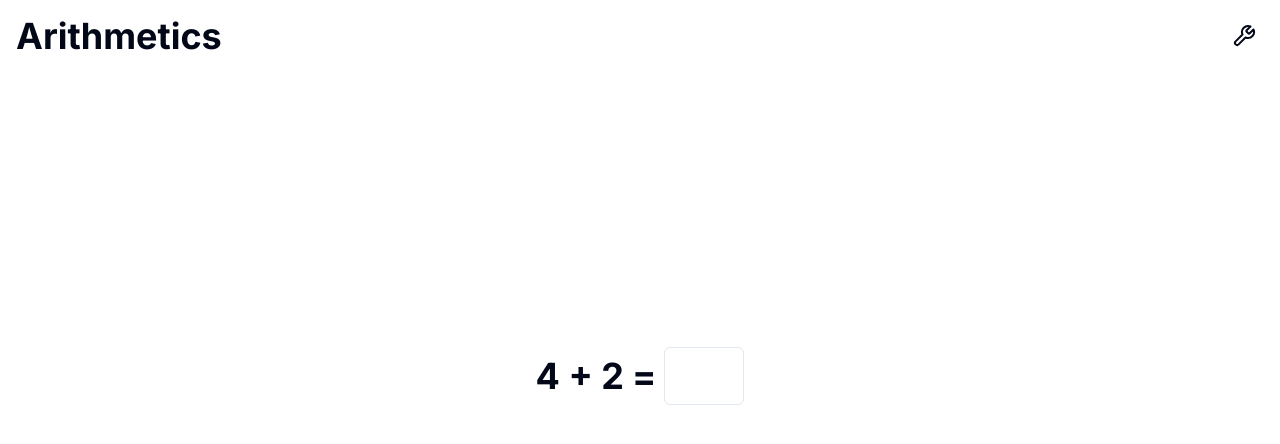
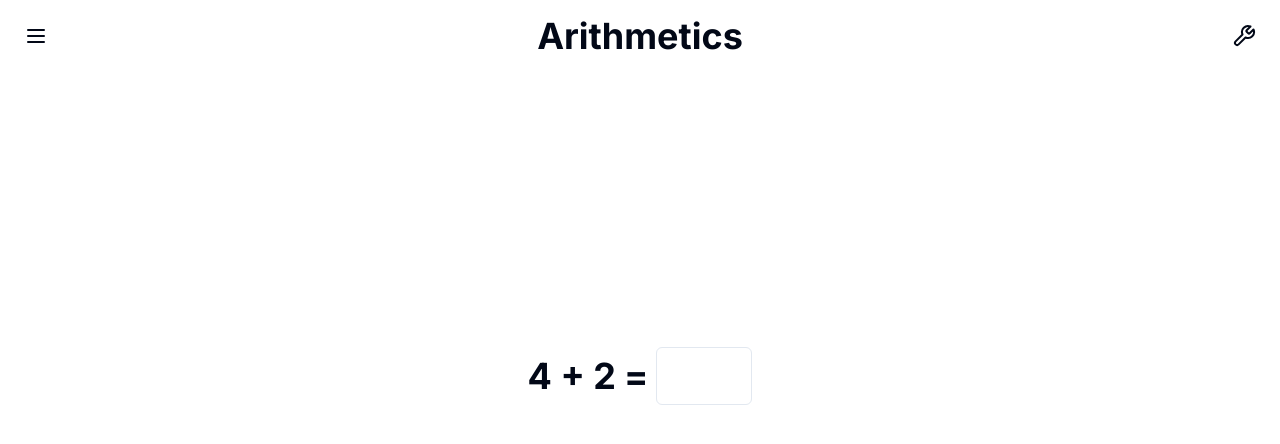
Before and after one commit to sonnyding1/basic-math, a Next.js app: page / in a window 1280 px wide. Shown: the top 444 px of the page. Built offline with nearby package versions, Linux system fonts and the light colour scheme.

Commit message:
menu bar skeleton

```diff
--- a/app/page.tsx
+++ b/app/page.tsx
@@ -6,7 +6,7 @@ import { Input } from '@/components/ui/input';
 import { Sheet, SheetContent, SheetDescription, SheetHeader, SheetTitle, SheetTrigger } from '@/components/ui/sheet';
 import { assignProblem } from '@/lib/problems';
 import { cn } from '@/lib/utils';
-import { Wrench } from 'lucide-react';
+import { Menu, Wrench } from 'lucide-react';
 import { useRouter } from 'next/navigation';
 import { useEffect, useState } from 'react';
 
@@ -29,6 +29,22 @@ export default function Home() {
     <div className='flex flex-col h-screen'>
       {/* navbar */}
       <div className='p-4 flex justify-between'>
+        {/* menu bar */}
+        <Sheet>
+          <SheetTrigger>
+            <Menu className='w-10 h-10 hover:bg-gray-300 rounded-md p-2 transition' />
+          </SheetTrigger>
+          <SheetContent side="left">
+            <SheetHeader>
+              <SheetTitle>
+                Menu
+              </SheetTitle>
+            </SheetHeader>
+            <div className='flex flex-col pt-4'>
+
+            </div>
+          </SheetContent>
+        </Sheet>
         <h1 className='text-4xl font-bold'>Arithmetics</h1>
         <Sheet>
           <SheetTrigger>
@@ -68,7 +84,7 @@ export default function Home() {
           <Input
             id='answer'
             type='number'
-            className='text-4xl font-bold w-20 flex-grow-0 flex-shrink-1'
+            className='text-4xl font-bold w-24 flex-grow-0 flex-shrink-1'
             onKeyDown={(e) => {
               // if key is enter
               if (e.keyCode !== 13) {
```
